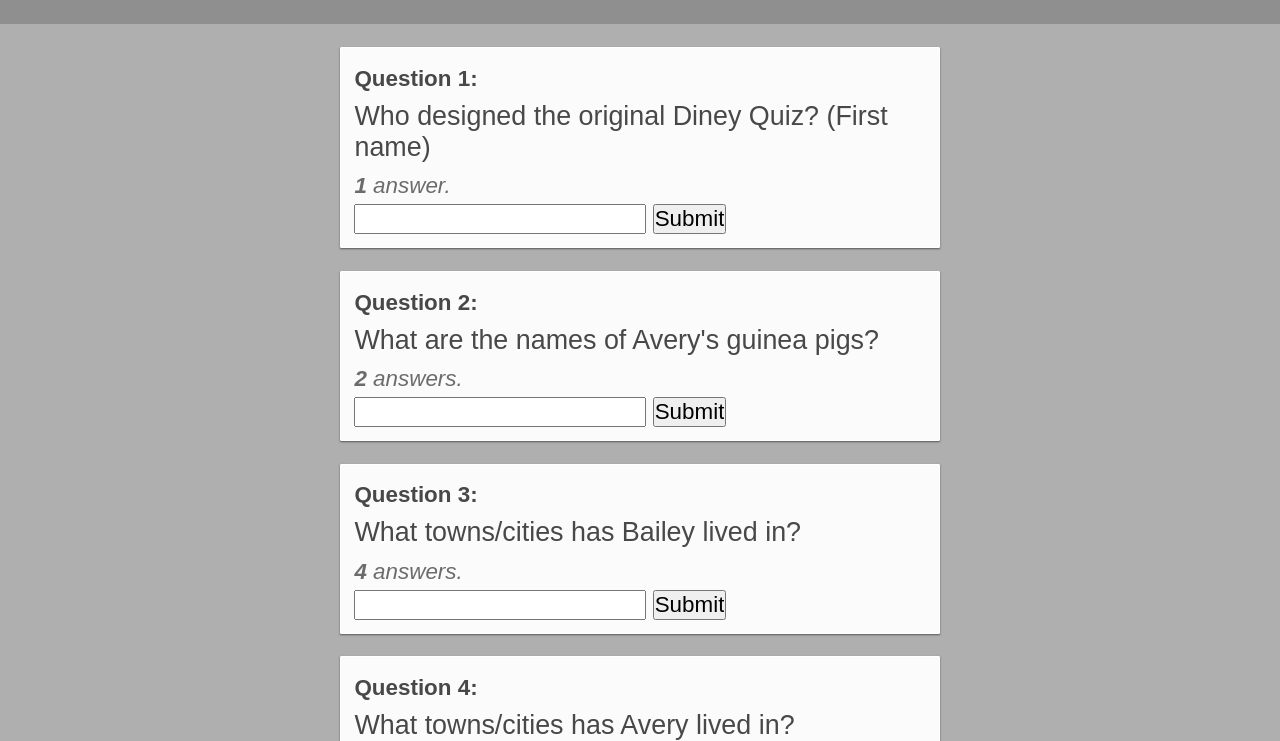
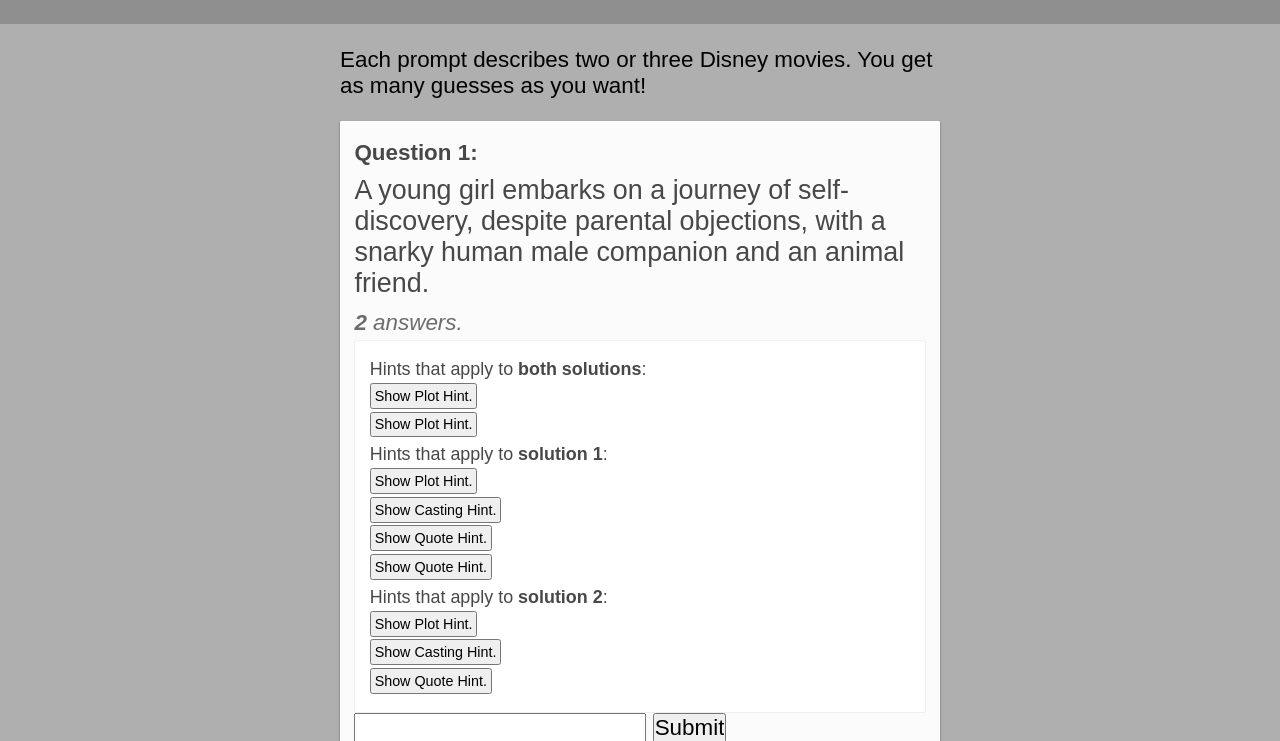
Before and after one commit to aapierce0/disney-quiz, a plain HTML site: page index.html in a window 1280 px wide. Shown: the part 59-800 px from the top of the page. Drawn offline with nearby package versions, Linux system fonts and the light colour scheme.

Commit message:
Displays question hints on the page

```diff
--- a/css/stylesheet.css
+++ b/css/stylesheet.css
@@ -57,11 +57,30 @@ h3 {
 .question .number-of-answers .count {
     font-weight: bold
 }
-.question .number-of-competitor-guesses {
-    color: #484848;
-    opacity: 0.8;
-    font-style: italic
+
+.hint-box {
+    border: solid 1px #EEE;
+    border-radius: 2px;
+    background-color: #FFF;
+    font-size: 0.8em;
+    padding: 0.6em 0.8em;
 }
-.question .number-of-competitor-guesses .count {
-    font-weight: bold
+
+.hint-box .hint-section {
+    margin: 0.4em 0;
 }
+
+.hint-box .hint-section.solved {
+    text-decoration: line-through;
+    color: #AAA;
+}
+
+.hint-box li {
+    list-style: none;
+    font-size: 0.8em;
+    margin: 0.2em 0;
+}
+
+.hint-box li button {
+    padding: 0.2em;
+}
--- a/index.html
+++ b/index.html
@@ -16,11 +16,41 @@
     <div class="quiz" ng-controller="QuizController as quiz">
         <header><h1>Hello World</h1></header>
         <div class="quiz-body">
+            <div>
+                Each prompt describes two or three Disney movies. You get as many guesses as you want!
+            </div>
+
             <div class="question" ng-repeat="question in quiz.questions">
                 <h1>Question {{$index+1}}:</h1>
                 <p class="content">{{question.content}}</p>
                 <p class="number-of-answers"><span class="count">{{question.solutions.length}}</span> {{question.solutions.length === 1 ? "answer" : "answers"}}.</p>
-
+                <div class="hint-box" ng-show="question.totalNumberOfHints() > 0">
+                    <div class="hint-section" ng-show="question.showsUniversalHintsSection()" ng-class="{'solved':question.didSolveAllSolutions()}">
+                        <p ng-if="question.solutions.length === 2">Hints that apply to <strong>both solutions</strong>:</p>
+                        <p ng-if="question.solutions.length > 2">Hints that apply to <strong>all solutions</strong>:</p>
+                        <ul>
+                            <li ng-repeat="hint in question.universalHints">
+                                <button ng-hide="hint.isShown || question.didSolveAllSolutions()" ng-click="hint.isShown = true;">Show {{hint.kind}} Hint.</button>
+                                <span ng-show="hint.isShown || question.didSolveAllSolutions()">{{hint.message}}</span>
+                            </li>
+                        </ul>
+                    </div>
+                    <div class="hint-section" ng-repeat="solution in question.solutions" ng-class="{'solved':question.didSolveSolution(solution)}" >
+                        <div ng-if="solution.hints.length > 0">
+                            <p ng-if="!question.didSolveSolution(solution)">Hints that apply to <strong>solution {{$index + 1}}</strong>:</p>
+                            <p ng-if="question.didSolveSolution(solution)">Hints that apply to <strong>{{solution.canonicalName}}</strong>:</p>
+                            <ul>
+                                <li ng-repeat="hint in solution.hints">
+                                    <button ng-hide="hint.isShown || question.didSolveSolution(solution)" ng-click="hint.isShown = true;">Show {{hint.kind}} Hint.</button>
+                                    <span ng-show="hint.isShown || question.didSolveSolution(solution)">{{hint.message}}</span>
+                                </li>
+                            </ul>
+                        </div>
+                        <div ng-if="solution.hints.length === 0">
+                            <p>Solution {{$index}} has no hints.</p>
+                        </div>
+                    </div>
+                </div>
                 <div ng-repeat="guess in question.guesses">
                     {{question.interpretCanonicalAnswer(guess)}}
                     <img src="/img/RedX.svg" ng-show="!quiz.evaluateAnswer(question, guess)"/>
--- a/js/app.js
+++ b/js/app.js
@@ -101,6 +101,7 @@ QuizSolution.prototype.matches = function(guess) {
 function QuizQuestion(json) {
   this.content = json.content;
   this.solutions = json.solutions.map((solution) => { return new QuizSolution(solution) });
+  this.universalHints = json.universalHints;
 
   // bound to the input text field of the question
   this.input = "";
@@ -136,19 +137,21 @@ QuizQuestion.prototype.commitInput = function() {
   this.input = "";
 };
 
+QuizQuestion.prototype.didSolveSolution = function(solution) {
+  return _.some(this.guesses, (guess) => {
+    return solution.matches(guess);
+  })
+};
+
 QuizQuestion.prototype.knownSolutions = function() {
   return _.filter(this.solutions, (solution) => {
-    return _.some(this.guesses, (guess) => {
-      return solution.matches(guess);
-    })
+    return this.didSolveSolution(solution);
   });
 };
 
 QuizQuestion.prototype.unknownSolutions = function() {
   return _.reject(this.solutions, (solution) => {
-    return _.some(this.guesses, (guess) => {
-      return solution.matches(guess);
-    })
+    return this.didSolveSolution(solution);
   });
 };
 
@@ -159,6 +162,25 @@ QuizQuestion.prototype.interpretCanonicalAnswer = function(guess) {
 
 QuizQuestion.prototype.hasUnknownSolutions = function() {
   return this.unknownSolutions().length > 0;
+};
+
+QuizQuestion.prototype.didSolveAllSolutions = function() {
+  return this.unknownSolutions().length === 0;
+};
+
+QuizQuestion.prototype.totalNumberOfHints = function() {
+  // Get the universal hints
+  const universalHints = this.universalHints || [];
+  const individualSolutionHints = _.flatMap(this.solutions, (solution) => { return solution.hints || [] });
+  return universalHints.length + individualSolutionHints.length;
+};
+
+QuizQuestion.prototype.showsUniversalHintsSection = function() {
+  return (this.universalHints || []).length > 0
+};
+
+QuizQuestion.prototype.numberOfHintsRemaining = function() {
+
 };
 
 
@@ -173,7 +195,7 @@ app.controller('QuizController', ['$http', function($http) {
     });
   };
 
-  $http.get('./js/test-quiz.json').then((result) => {
+  $http.get('./js/disney-quiz.json').then((result) => {
     this.loadQuestionJSON(result.data);
   });
 
```
